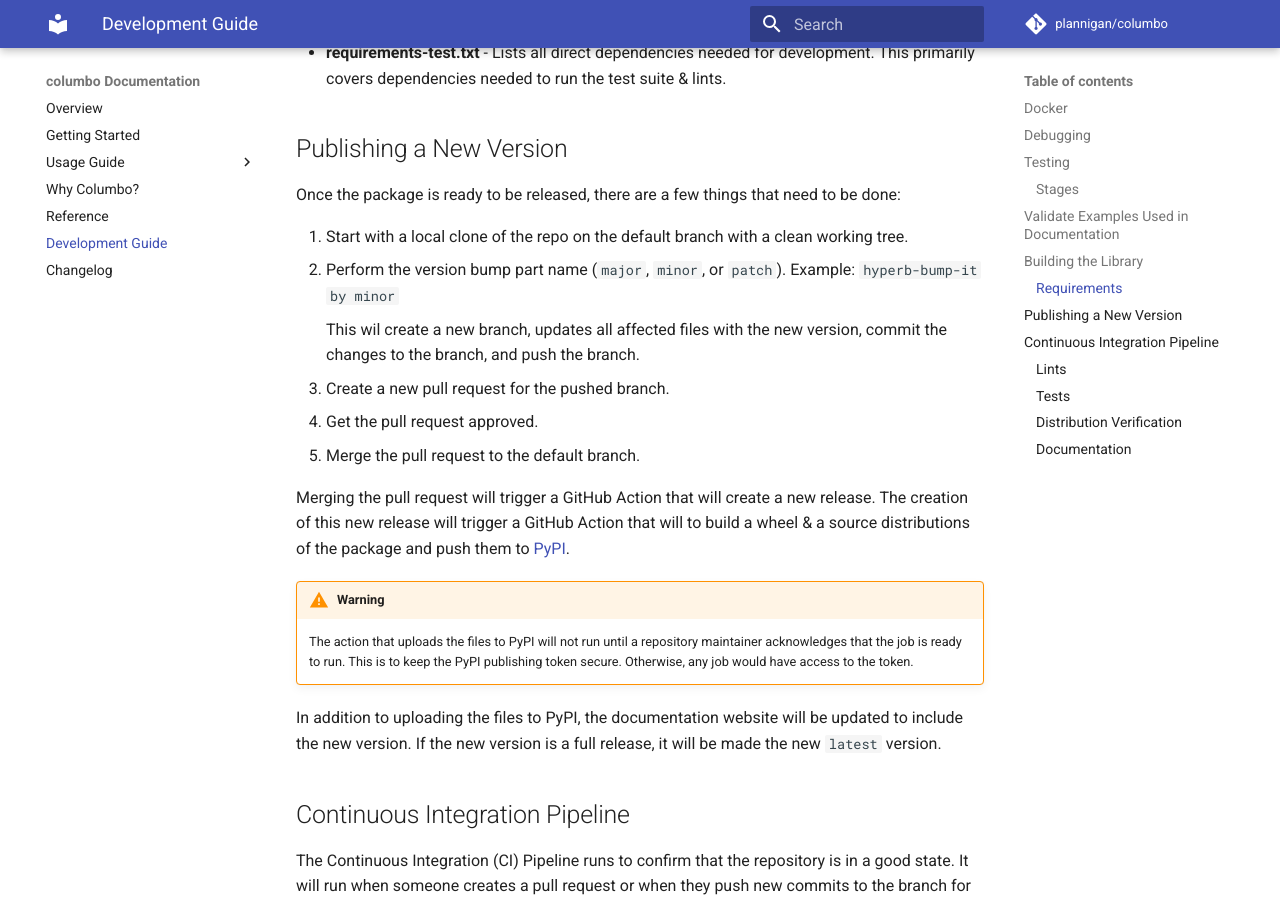
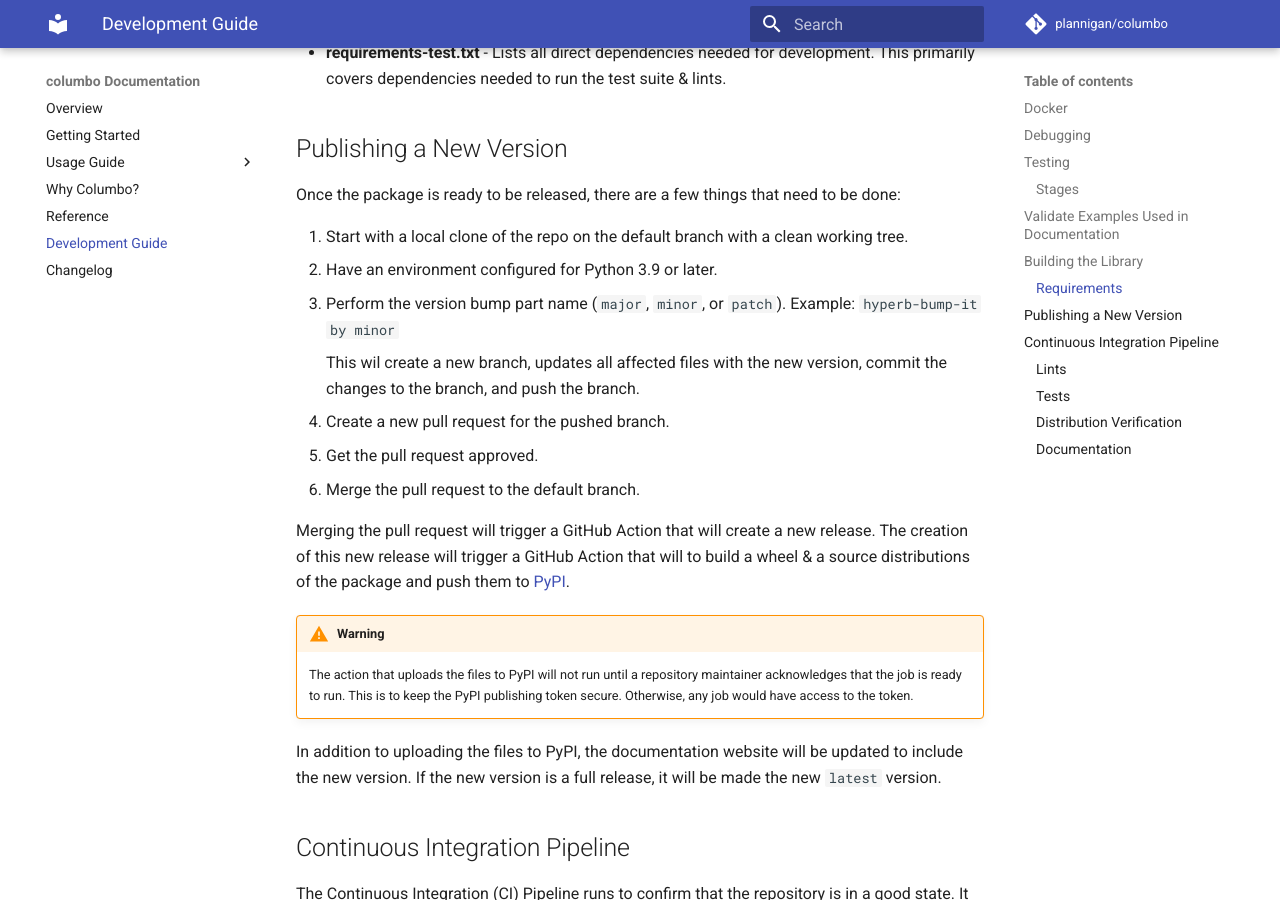
Before and after one commit to plannigan/columbo, an MkDocs documentation site: the page built from docs/development-guide.md, in a window 1280 px wide and 900 px high, scrolled down 2502 px. Built offline with MkDocs 1.6.1 and Material for MkDocs 9.7.7, drawn with Linux system fonts in a browser that asks for light colours; comment, search, counter and statistics services are not loaded; the version menu is left out.

Commit message:
Only install hyper-bump-it on Python 3.9 or later

```diff
--- a/docs/development-guide.md
+++ b/docs/development-guide.md
@@ -105,15 +105,16 @@
 Once the package is ready to be released, there are a few things that need to be done:
 
 1. Start with a local clone of the repo on the default branch with a clean working tree.
-2. Perform the version bump part name (`major`, `minor`, or `patch`).
+2. Have an environment configured for Python 3.9 or later.
+3. Perform the version bump part name (`major`, `minor`, or `patch`).
     Example: `hyperb-bump-it by minor`
 
     This wil create a new branch, updates all affected files with the new version, commit the changes to the branch, and
     push the branch.
 
-3. Create a new pull request for the pushed branch.
-4. Get the pull request approved.
-5. Merge the pull request to the default branch.
+4. Create a new pull request for the pushed branch.
+5. Get the pull request approved.
+6. Merge the pull request to the default branch.
 
 Merging the pull request will trigger a GitHub Action that will create a new release. The creation of this new
 release will trigger a GitHub Action that will to build a wheel & a source distributions of the package and push them to
--- a/requirements-test.txt
+++ b/requirements-test.txt
@@ -2,7 +2,7 @@
 black==23.10.0
 flake8==6.1.0
 isort==5.12.0
-hyper-bump-it==0.5.2
+hyper-bump-it==0.5.2; python_version >= '3.9'
 mypy==1.6.1
 pytest==7.4.2
 pytest-cov==4.1.0
```
